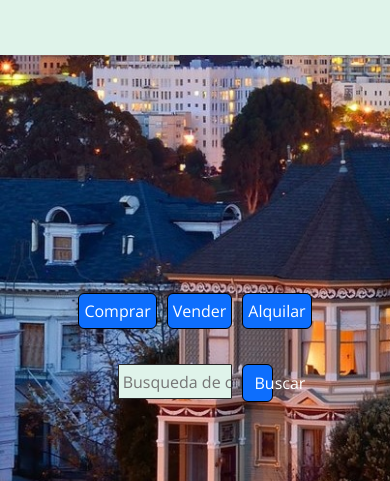
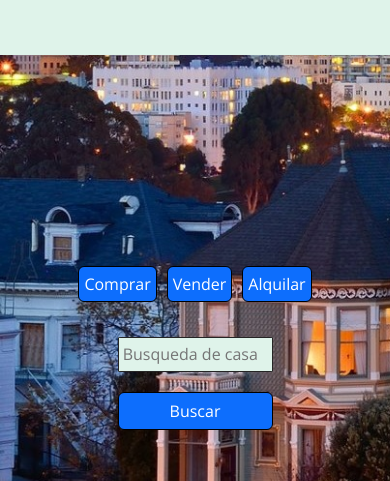
Before and after one commit to GuJoAr/PreEntregaCoderHouse, a plain HTML site: page index.html in a window 390 px wide. Shown: the part 363-844 px from the top of the page. Drawn offline with nearby package versions, Linux system fonts and the light colour scheme.

Commit message:
modifique el css search_box con sus componentes con mediaqueri para que sea responsive despues de 768px

```diff
--- a/CSS/style.css
+++ b/CSS/style.css
@@ -65,7 +65,6 @@ h1{
     width: 100%;
     padding: 5px;
     margin: 5px;
-
     border-color: black;
     box-shadow: 5%;
 }
@@ -411,4 +410,15 @@ footer i {
       height: auto;
       max-height: 200px;
     }
+
+    .search_box form {
+        display: flex;
+        flex-direction: column;
+        width: 100%;
+        gap: 20px;
+    }
+
+    .search_holder, .search_box button {
+        width: 100%;
+    }
 }
```
